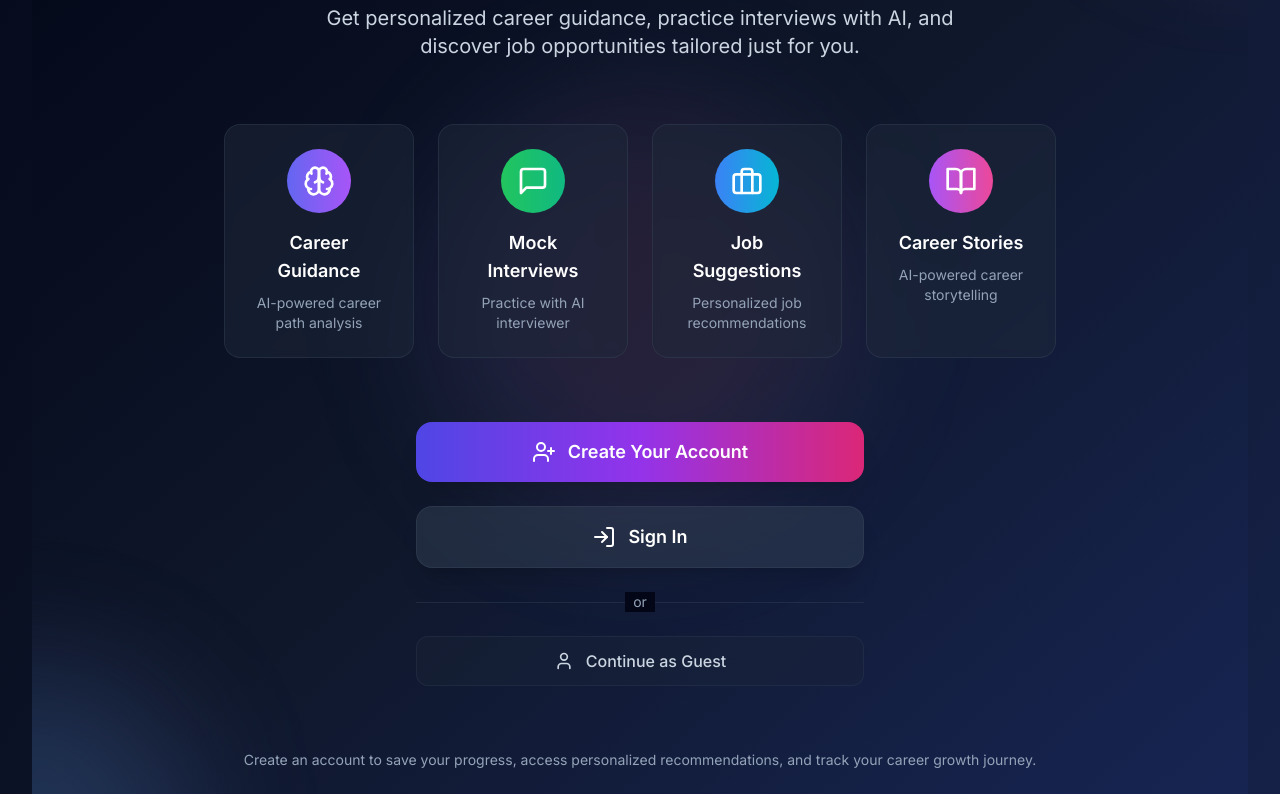
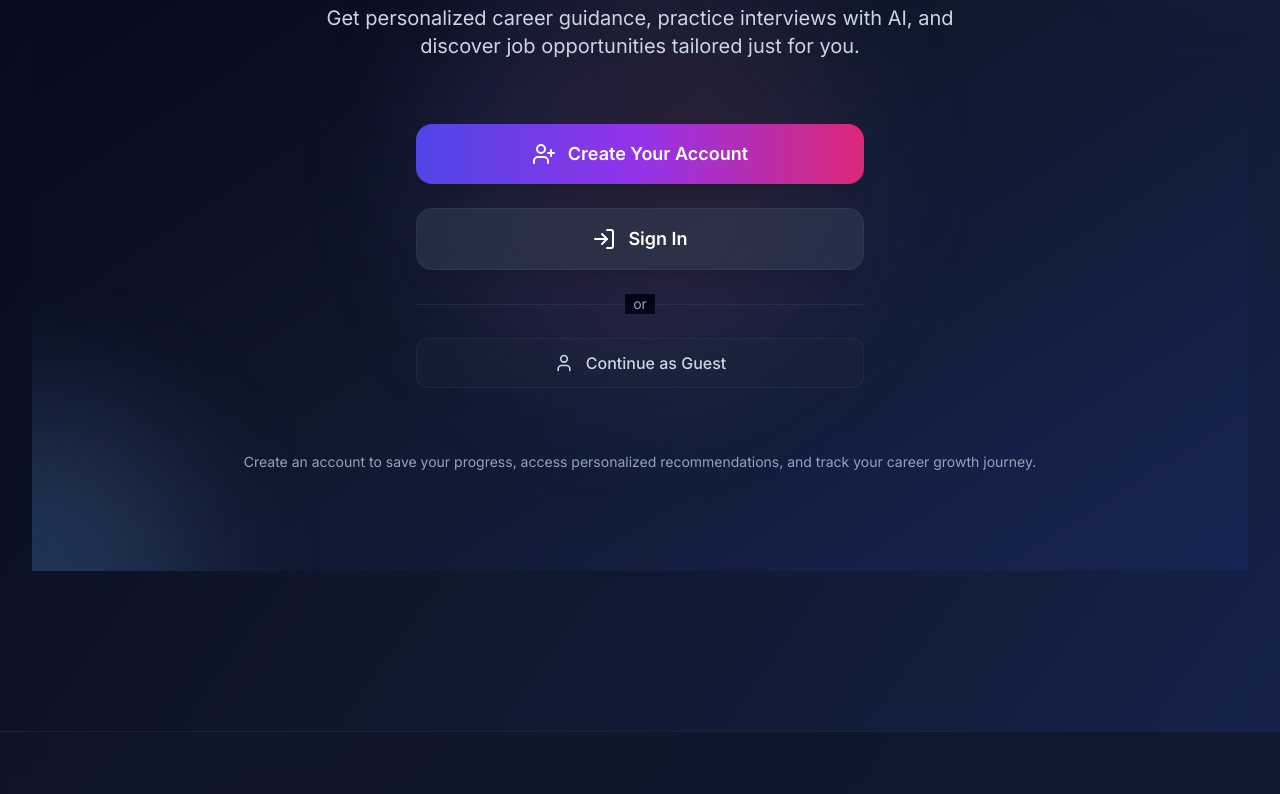
Before and after one commit to RizzRioo06/hackathon_CareerMate_AlcholicHut, a Next.js app: page / in a window 1280 px wide. Shown: the part 660-1454 px from the top of the page. Built offline with nearby package versions, Linux system fonts and the light colour scheme.

Commit message:
Fix authentication endpoints and remove feature previews from welcome page

```diff
--- a/components/WelcomeScreen.tsx
+++ b/components/WelcomeScreen.tsx
@@ -1,7 +1,7 @@
 'use client'
 
 import React from 'react'
-import { UserPlus, LogIn, User, Sparkles, Brain, MessageSquare, Briefcase, BookOpen } from 'lucide-react'
+import { UserPlus, LogIn, User, Sparkles } from 'lucide-react'
 
 interface WelcomeScreenProps {
   onShowRegister: () => void
@@ -52,40 +52,7 @@ export default function WelcomeScreen({ onShowRegister, onShowLogin, onContinueA
           </p>
         </div>
 
-        {/* Feature Preview */}
-        <div className="grid grid-cols-1 md:grid-cols-2 lg:grid-cols-4 gap-6 mb-16">
-          <div className="bg-slate-800/50 backdrop-blur-sm rounded-2xl p-6 border border-slate-600/30 text-center">
-            <div className="bg-gradient-to-r from-indigo-500 to-purple-500 w-16 h-16 rounded-full flex items-center justify-center mx-auto mb-4">
-              <Brain className="h-8 w-8 text-white" />
-            </div>
-            <h3 className="text-lg font-semibold text-white mb-2">Career Guidance</h3>
-            <p className="text-slate-400 text-sm">AI-powered career path analysis</p>
-          </div>
 
-          <div className="bg-slate-800/50 backdrop-blur-sm rounded-2xl p-6 border border-slate-600/30 text-center">
-            <div className="bg-gradient-to-r from-green-500 to-emerald-500 w-16 h-16 rounded-full flex items-center justify-center mx-auto mb-4">
-              <MessageSquare className="h-8 w-8 text-white" />
-            </div>
-            <h3 className="text-lg font-semibold text-white mb-2">Mock Interviews</h3>
-            <p className="text-slate-400 text-sm">Practice with AI interviewer</p>
-          </div>
-
-          <div className="bg-slate-800/50 backdrop-blur-sm rounded-2xl p-6 border border-slate-600/30 text-center">
-            <div className="bg-gradient-to-r from-blue-500 to-cyan-500 w-16 h-16 rounded-full flex items-center justify-center mx-auto mb-4">
-              <Briefcase className="h-8 w-8 text-white" />
-            </div>
-            <h3 className="text-lg font-semibold text-white mb-2">Job Suggestions</h3>
-            <p className="text-slate-400 text-sm">Personalized job recommendations</p>
-          </div>
-
-          <div className="bg-slate-800/50 backdrop-blur-sm rounded-2xl p-6 border border-slate-600/30 text-center">
-            <div className="bg-gradient-to-r from-purple-500 to-pink-500 w-16 h-16 rounded-full flex items-center justify-center mx-auto mb-4">
-              <BookOpen className="h-8 w-8 text-white" />
-            </div>
-            <h3 className="text-lg font-semibold text-white mb-2">Career Stories</h3>
-            <p className="text-slate-400 text-sm">AI-powered career storytelling</p>
-          </div>
-        </div>
 
         {/* Action Buttons */}
         <div className="space-y-6 max-w-md mx-auto">
```
Also changed, not shown: test-backend.js (added, +46 -0 lines).
